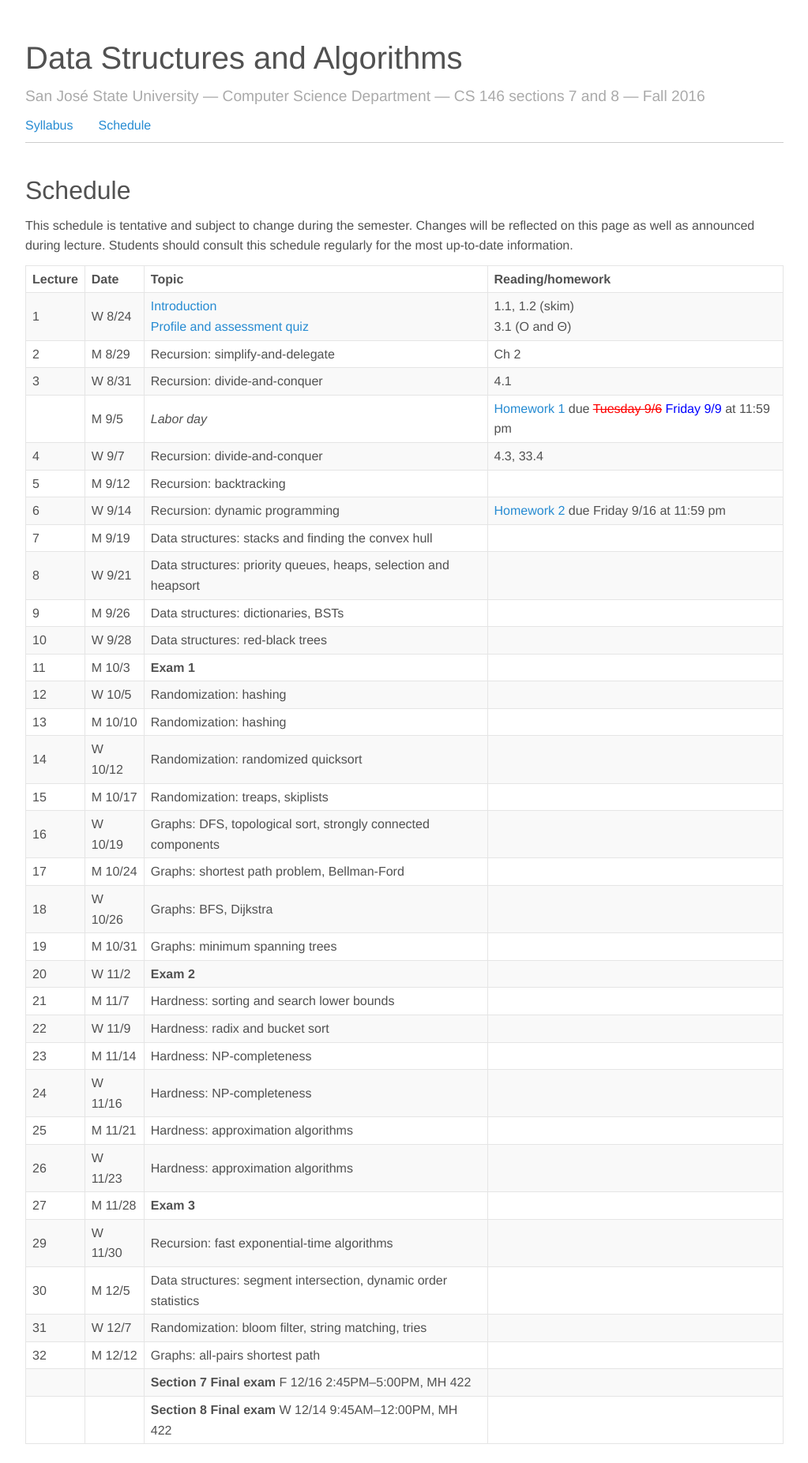
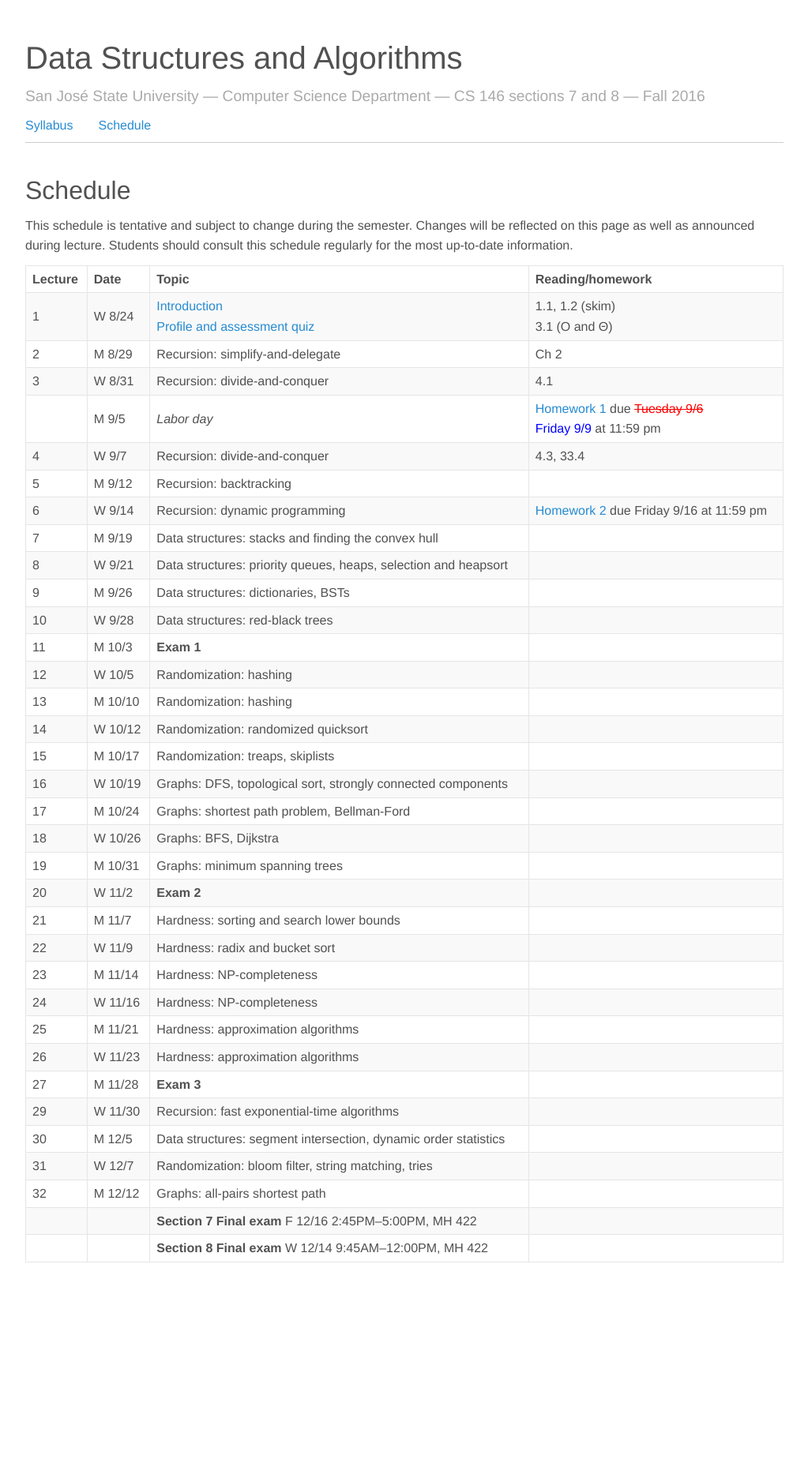
Before and after one commit to jnylam/jnylam.github.io, a Jekyll site: the page built from _courses/146-f16/index.md, in a window 1280 px wide. Shown: the whole page at 79% size, without its empty margins (128-1151 px from the left). Built offline with Jekyll 4.4.1, drawn with Linux system fonts in a browser that asks for light colours; after the commit the page ends 1623 px from its top, so only the background shows below that.

```diff
--- a/_courses/146-f16/index.md
+++ b/_courses/146-f16/index.md
@@ -14,7 +14,7 @@ Lecture|Date|Topic|Reading/homework
 1 | W 8/24 | [Introduction](introduction.html)<br>[Profile and assessment quiz](quiz.pdf) | 1.1, 1.2 (skim) <br> 3.1 (O and &Theta;)
 2 | M 8/29 | Recursion: simplify-and-delegate | Ch 2
 3 | W 8/31 | Recursion: divide-and-conquer | 4.1
- | M 9/5 | _Labor day_ | [Homework 1](homework01.html) due <del>Tuesday 9/6</del> <ins>Friday 9/9</ins> at 11:59 pm
+ | M 9/5 | _Labor day_ | [Homework 1](homework01.html) due <del>Tuesday 9/6</del><br> <ins>Friday 9/9</ins> at 11:59 pm
 4 | W 9/7 | Recursion: divide-and-conquer | 4.3, 33.4
 5 | M 9/12 | Recursion: backtracking
 6 | W 9/14 | Recursion: dynamic programming | [Homework 2](homework02.html) due Friday 9/16 at 11:59 pm
```
